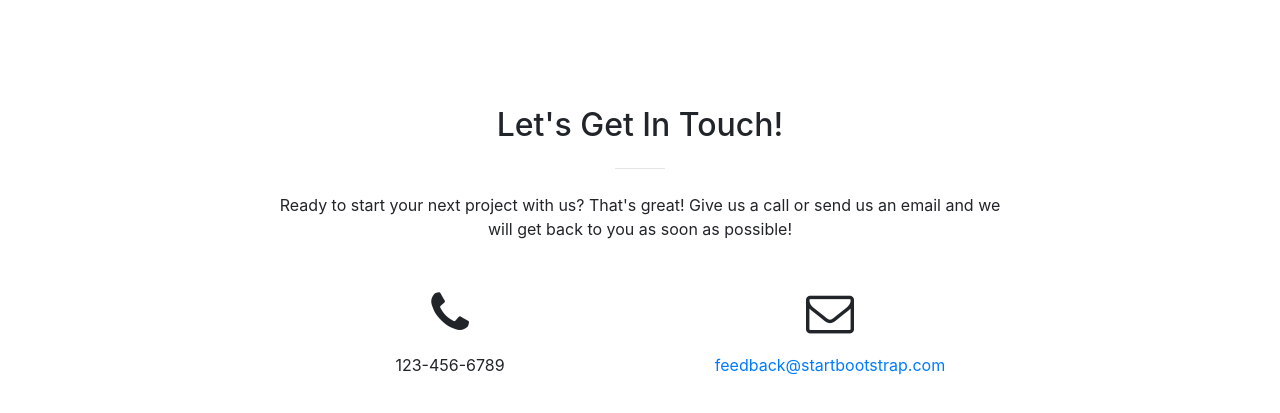
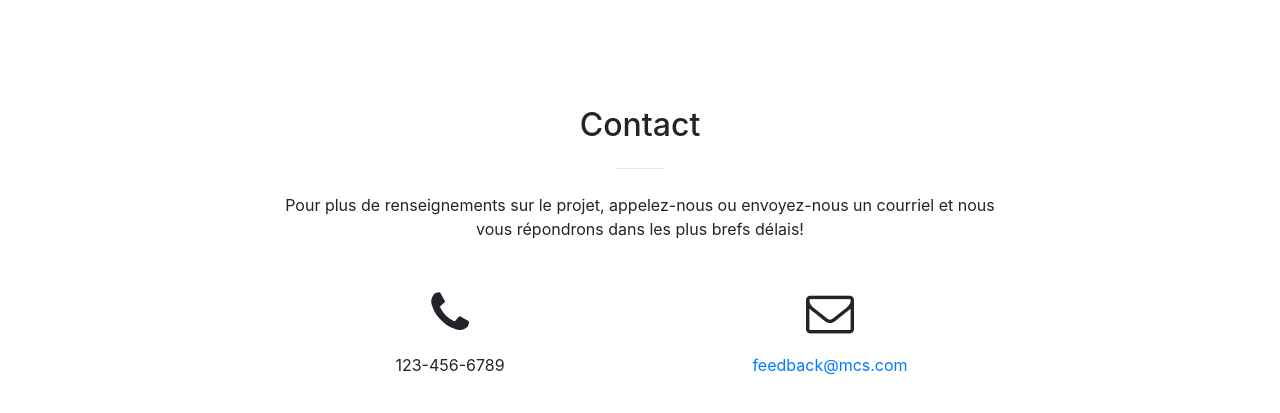
Before and after one commit to mohamedammi/projetWebDesign, a website with bundled scripts: page index.html in a window 1280 px wide. Shown: the part 2661-3074 px from the top of the page. Built offline with nearby package versions, Linux system fonts and the light colour scheme; files whose address does not match are found by name.

Commit message:
renseignement contact

```diff
--- a/index.html
+++ b/index.html
@@ -221,9 +221,9 @@
       <div class="container">
         <div class="row">
           <div class="col-lg-8 mx-auto text-center">
-            <h2 class="section-heading">Let's Get In Touch!</h2>
+            <h2 class="section-heading">Contact</h2>
             <hr class="my-4">
-            <p class="mb-5">Ready to start your next project with us? That's great! Give us a call or send us an email and we will get back to you as soon as possible!</p>
+            <p class="mb-5">Pour plus de renseignements sur le projet, appelez-nous ou envoyez-nous un courriel et nous vous répondrons dans les plus brefs délais!</p>
           </div>
         </div>
         <div class="row">
@@ -234,7 +234,7 @@
           <div class="col-lg-4 mr-auto text-center">
             <i class="fa fa-envelope-o fa-3x mb-3 sr-contact"></i>
             <p>
-              <a href="mailto:your-email@your-domain.com">feedback@startbootstrap.com</a>
+              <a href="mailto:your-email@your-domain.com">feedback@mcs.com</a>
             </p>
           </div>
         </div>
```
